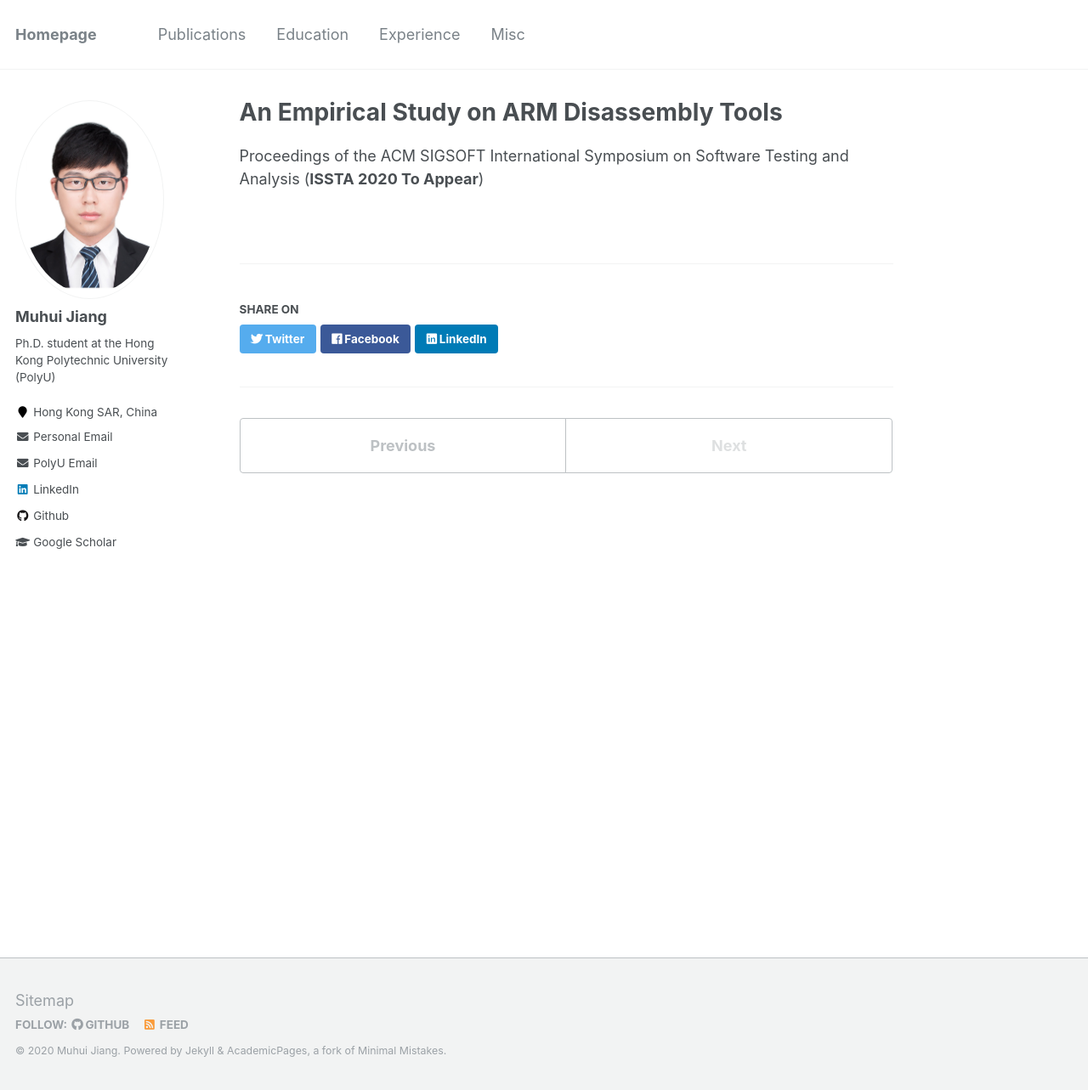
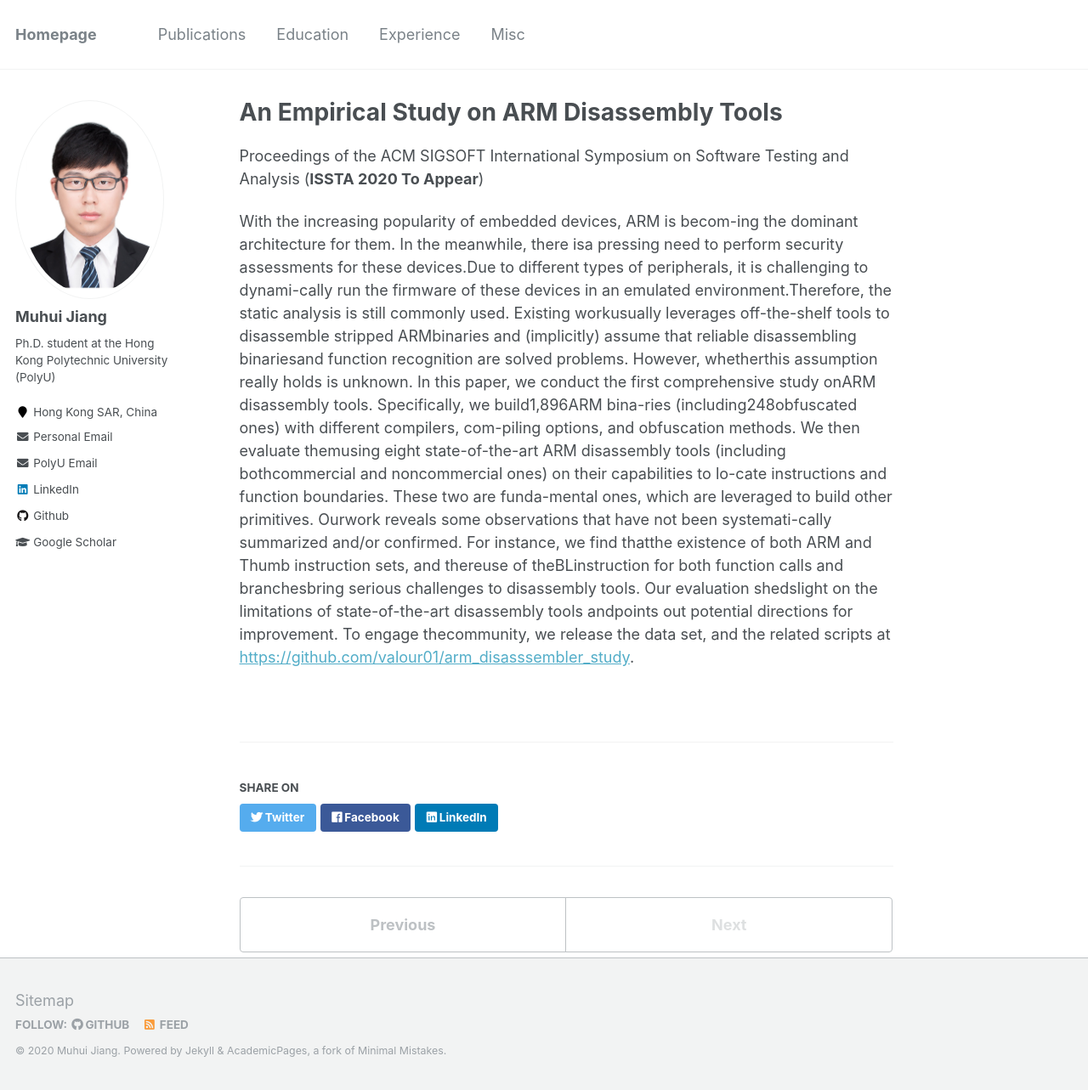
Before and after one commit to valour01/valour01.github.io, a Jekyll site: the page built from _publications/issta_2020.md, in a window 1280 px wide and 1283 px high. Shown: the whole window at 85% size. Built offline with Jekyll 4.4.1, drawn with Linux system fonts in a browser that asks for light colours.

Commit message:
add issta abstract

```diff
--- a/_publications/issta_2020.md
+++ b/_publications/issta_2020.md
@@ -8,3 +8,6 @@ venue: 'Proceedings of the ACM SIGSOFT International Symposium on Software Testi
 paperurl: 'http://academicpages.github.io/files/paper2.pdf'
 #citation: 'our Name, You. (2010). &quot;Paper Title Number 2.&quot; <i>Journal 1</i>. 1(2).'
 ---
+
+With the increasing popularity of embedded devices, ARM is becom-ing the dominant architecture for them. In the meanwhile, there isa pressing need to perform security assessments for these devices.Due to different types of peripherals, it is challenging to dynami-cally run the firmware of these devices in an emulated environment.Therefore, the static analysis is still commonly used. Existing workusually leverages off-the-shelf tools to disassemble stripped ARMbinaries and (implicitly) assume that reliable disassembling binariesand function recognition are solved problems. However, whetherthis assumption really holds is unknown.
+In  this  paper,  we  conduct  the  first  comprehensive  study  onARM disassembly tools. Specifically, we build1,896ARM bina-ries (including248obfuscated ones) with different compilers, com-piling options, and obfuscation methods. We then evaluate themusing eight state-of-the-art ARM disassembly tools (including bothcommercial and noncommercial ones) on their capabilities to lo-cate instructions and function boundaries. These two are funda-mental ones, which are leveraged to build other primitives. Ourwork  reveals  some  observations  that  have  not  been  systemati-cally summarized and/or confirmed. For instance, we find thatthe existence of both ARM and Thumb instruction sets, and thereuse of theBLinstruction for both function calls and branchesbring serious challenges to disassembly tools. Our evaluation shedslight on the limitations of state-of-the-art disassembly tools andpoints out potential directions for improvement. To engage thecommunity,  we  release  the  data  set,  and  the  related  scripts  at [https://github.com/valour01/arm_disasssembler_study](https://github.com/valour01/arm_disasssembler_study).
```
